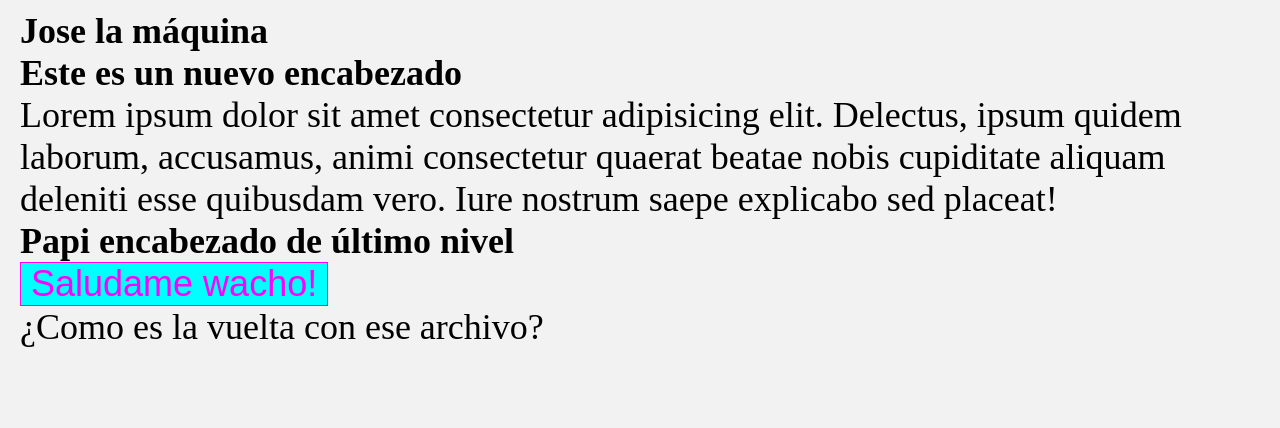
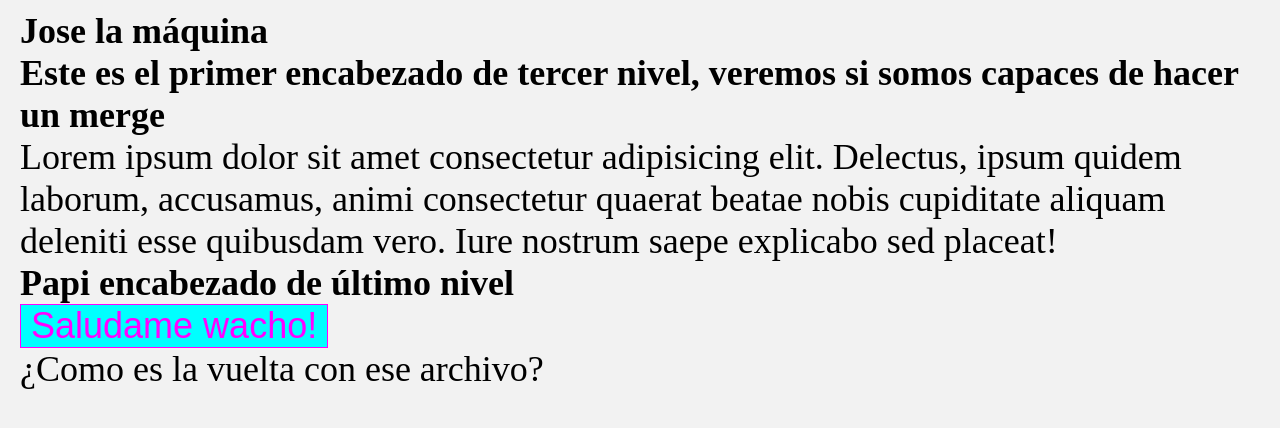
Before and after one commit to joserodriguez18/Proyecto-Web-Empresa-B, a plain HTML site: page index.html in a window 1280 px wide. Drawn offline with Linux system fonts and the light colour scheme.

Commit message:
Modificación de primer h3 desde master

```diff
--- a/index.html
+++ b/index.html
@@ -9,7 +9,7 @@
   </head>
   <body>
       <h1>Jose la máquina</h1>
-      <h3>Este es un nuevo encabezado</h3>
+      <h3>Este es el primer encabezado de tercer nivel, veremos si somos capaces de hacer un merge</h3>
       <p>Lorem ipsum dolor sit amet consectetur adipisicing elit. Delectus, ipsum quidem laborum, accusamus, animi consectetur quaerat beatae nobis cupiditate aliquam deleniti esse quibusdam vero. Iure nostrum saepe explicabo sed placeat!</p>
       <h6>Papi encabezado de último nivel</h6>
       <button onclick="saludo();">Saludame wacho!</button>
```
